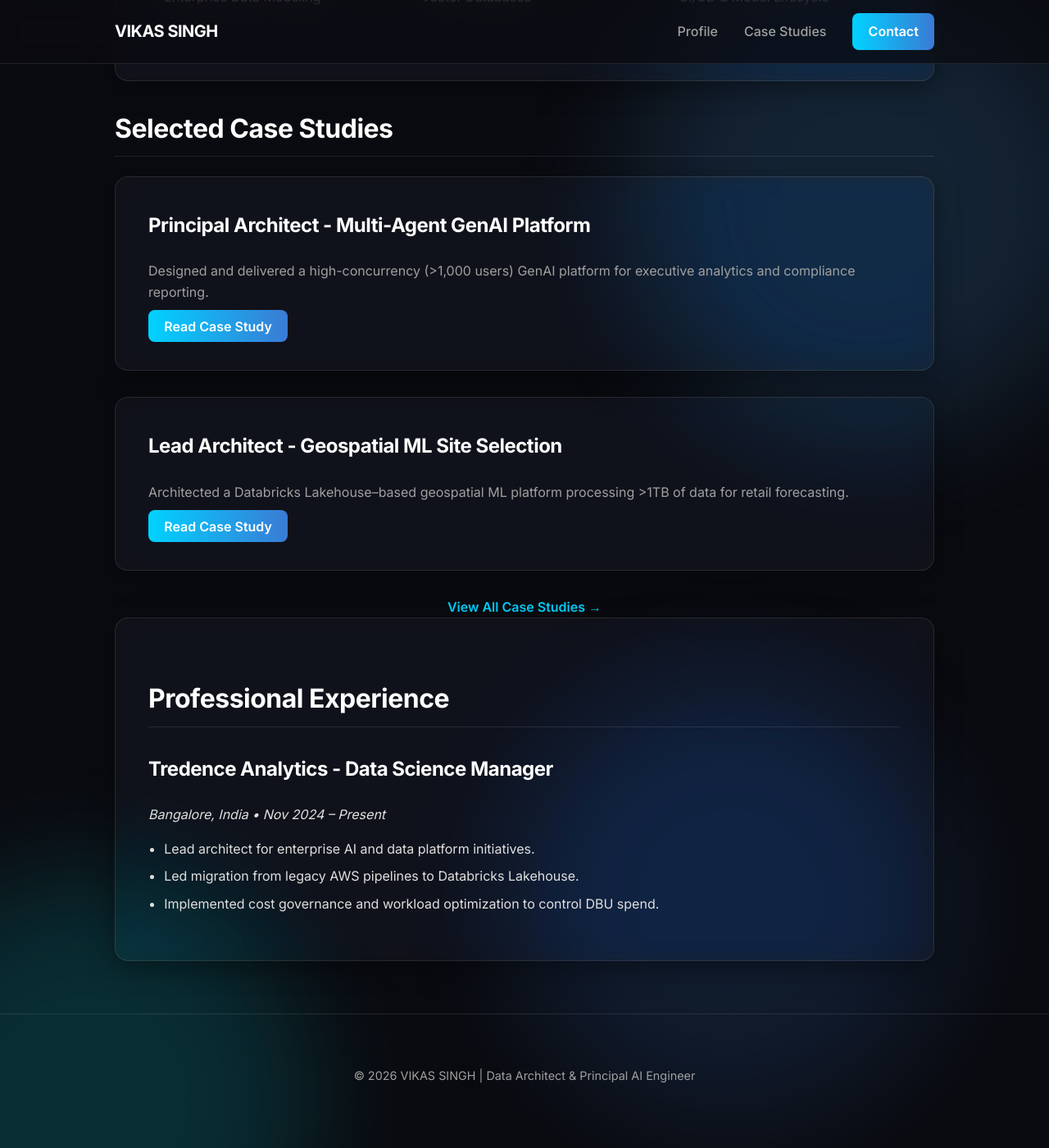
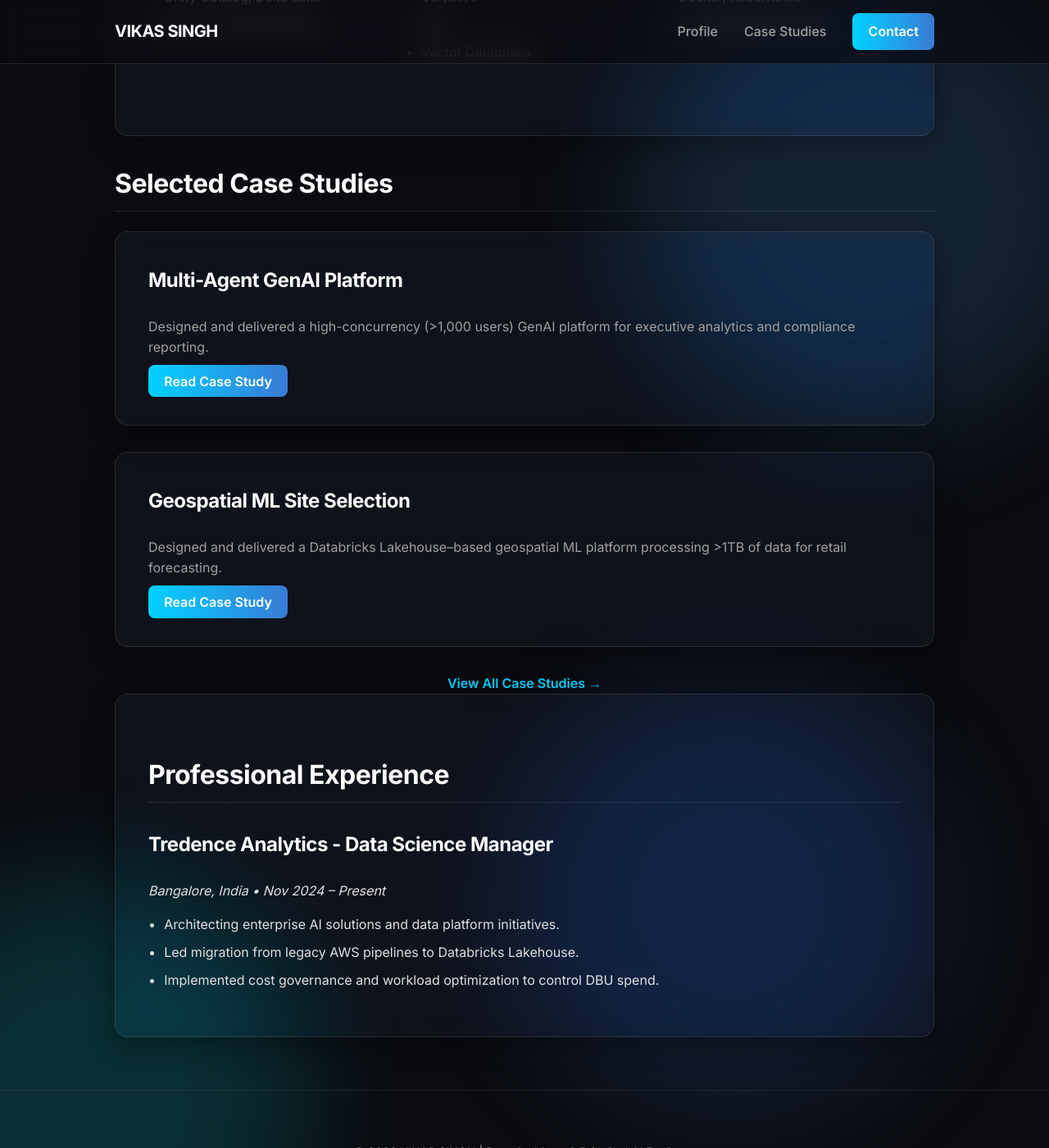
Before and after one commit to singhvks/Vikas-CV, a Jekyll site: the page built from index.md, in a window 1280 px wide and 1400 px high, scrolled down 1134 px. Shown: the whole window at 82% size. Built offline with Jekyll 4.4.1, drawn with Linux system fonts in a browser that asks for light colours; some of the changed text lies outside the part shown.

Commit message:
docs: refine content and expertise in index.md

```diff
--- a/index.md
+++ b/index.md
@@ -18,15 +18,16 @@
 
 <section class="glass-card">
     <h2>Profile</h2>
-    <p>Principal Data Architect and AI Engineering Manager with <strong>10 years of experience</strong> designing and delivering <strong>enterprise-scale data platforms and AI systems</strong>. Deep specialization in the <strong>Databricks Lakehouse ecosystem</strong>, including <strong>Unity Catalog governance</strong>, <strong>Mosaic AI</strong>, and <strong>production-grade GenAI systems</strong>.</p>
+    <p>AI Engineering Manager with <strong>10 years of experience</strong> designing and delivering <strong>enterprise-scale data platforms and AI systems</strong>. Deep specialization in the <strong>Databricks Lakehouse ecosystem</strong>, including <strong>Unity Catalog governance</strong>, <strong>Mosaic AI</strong>, and <strong>production-grade GenAI systems</strong>.</p>
 </section>
 
 <section class="glass-card">
     <h2>Core Expertise</h2>
     <div class="expertise-grid">
         <div class="exp-item">
-            <h3>Data Architecture</h3>
+            <h3>Data Platforms</h3>
             <ul>
+                <li>AWS Glue</li>
                 <li>Databricks Lakehouse</li>
                 <li>Unity Catalog, Delta Lake</li>
                 <li>Enterprise Data Modeling</li>
@@ -36,7 +37,9 @@
             <h3>Generative AI</h3>
             <ul>
                 <li>Multi-Agent Systems</li>
-                <li>RAG Architecture</li>
+                <li>Mosaic AI</li>
+                <li>Vertex AI</li>
+                <li>RAG</li>
                 <li>Vector Databases</li>
             </ul>
         </div>
@@ -54,14 +58,14 @@
 <section>
     <h2>Selected Case Studies</h2>
     <div class="case-study-card">
-        <h3>Principal Architect - Multi-Agent GenAI Platform</h3>
+        <h3>Multi-Agent GenAI Platform</h3>
         <p>Designed and delivered a high-concurrency (>1,000 users) GenAI platform for executive analytics and compliance reporting.</p>
         <a href="./case-studies/category-analytics-agentic/" class="cta-button">Read Case Study</a>
     </div>
 
     <div class="case-study-card">
-        <h3>Lead Architect - Geospatial ML Site Selection</h3>
-        <p>Architected a Databricks Lakehouse–based geospatial ML platform processing >1TB of data for retail forecasting.</p>
+        <h3>Geospatial ML Site Selection</h3>
+        <p>Designed and delivered a Databricks Lakehouse–based geospatial ML platform processing >1TB of data for retail forecasting.</p>
         <a href="./case-studies/site-selection-nti/" class="cta-button">Read Case Study</a>
     </div>
 
@@ -75,7 +79,7 @@
     <h3>Tredence Analytics - Data Science Manager</h3>
     <p><em>Bangalore, India • Nov 2024 – Present</em></p>
     <ul>
-        <li>Lead architect for enterprise AI and data platform initiatives.</li>
+        <li>Architecting enterprise AI solutions and data platform initiatives.</li>
         <li>Led migration from legacy AWS pipelines to Databricks Lakehouse.</li>
         <li>Implemented cost governance and workload optimization to control DBU spend.</li>
     </ul>
```
Also changed, not shown: other parts of index.md (+1 -0 lines).
